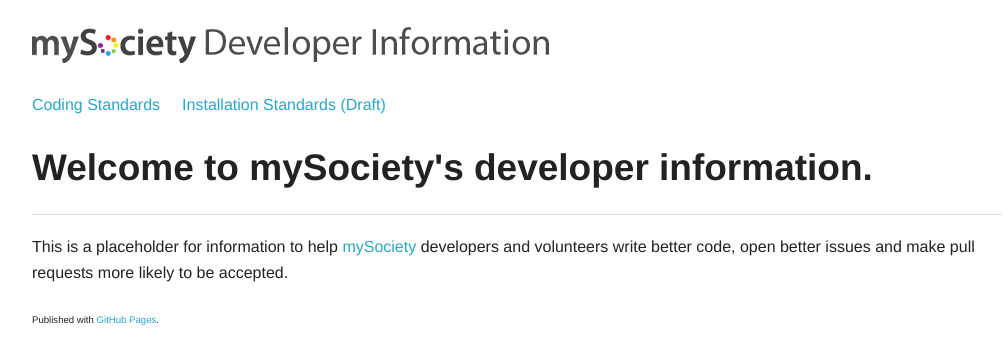
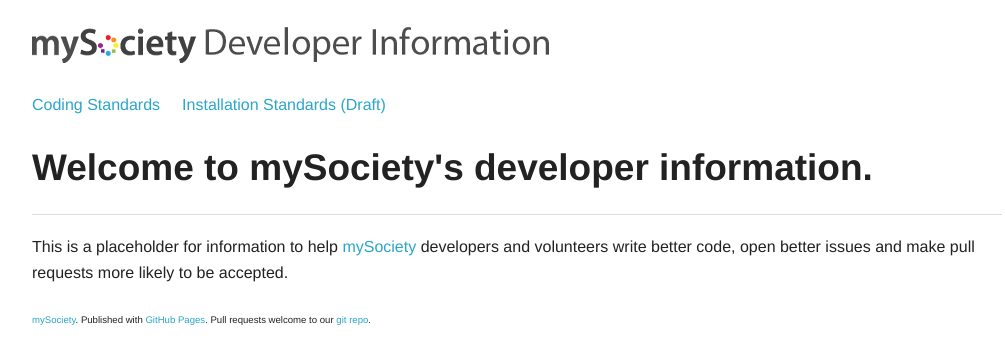
Before and after one commit to mysociety/mysociety.github.io, a Jekyll site: the page built from index.md, in a window 1280 px wide. Shown: the top 364 px of the page, without its empty margins (123-1128 px from the left). Built offline with Jekyll 4.4.1, drawn with Linux system fonts in a browser that asks for light colours.

Commit message:
Added link to mySoc site and github repo in footer

```diff
--- a/_includes/footer.html
+++ b/_includes/footer.html
@@ -1,7 +1,12 @@
   <div class="row">
     <div class="large-12 columns">
       <footer>
-        <p><small>Published with <a href="http://pages.github.com">GitHub Pages</a>.</small></p>
+
+        <p><small>
+          <a href="http://www.mysociety.org">mySociety</a>.
+          Published with <a href="http://pages.github.com">GitHub Pages</a>.
+          Pull requests welcome to our <a href="https://github.com/mysociety/mysociety.github.io">git repo</a>.
+          </small></p>
       </footer>
     </div>
   </div>
```
